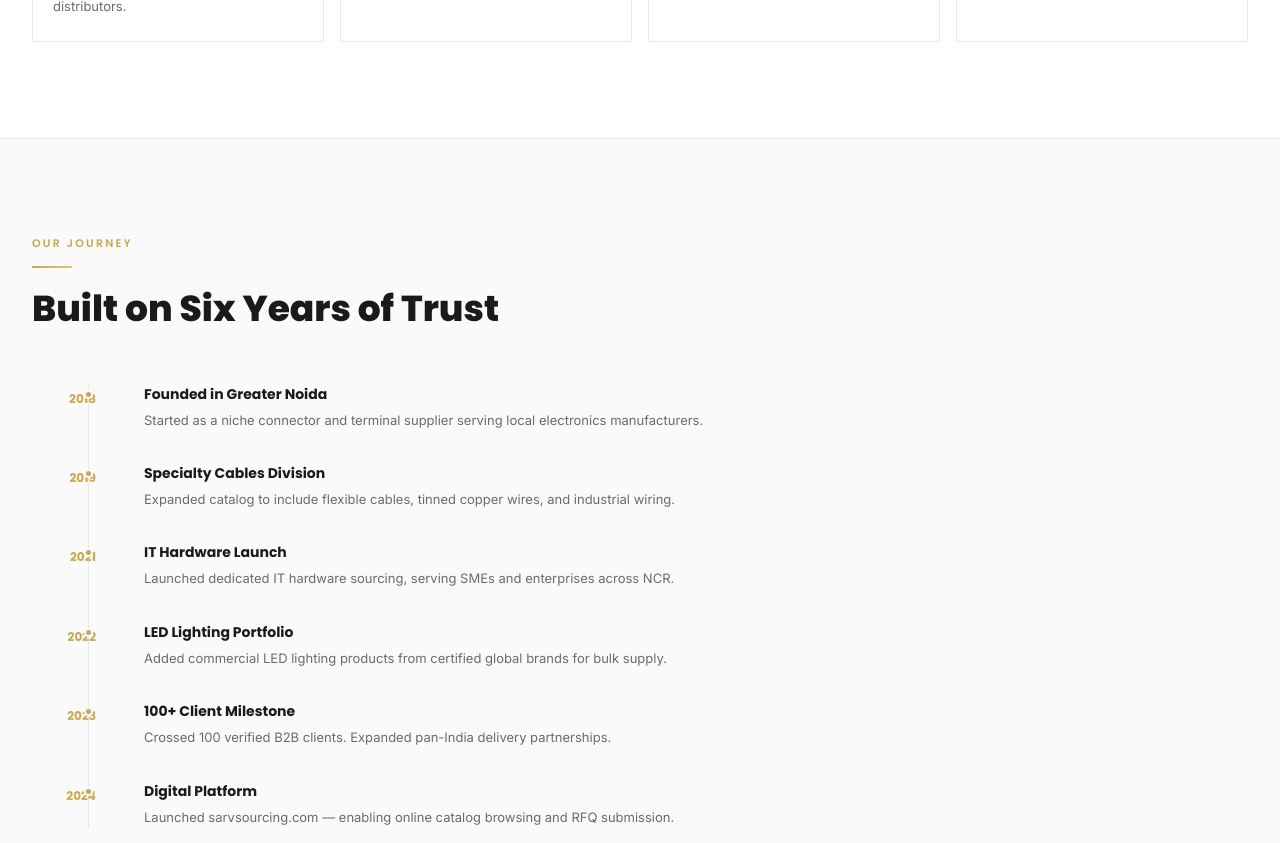
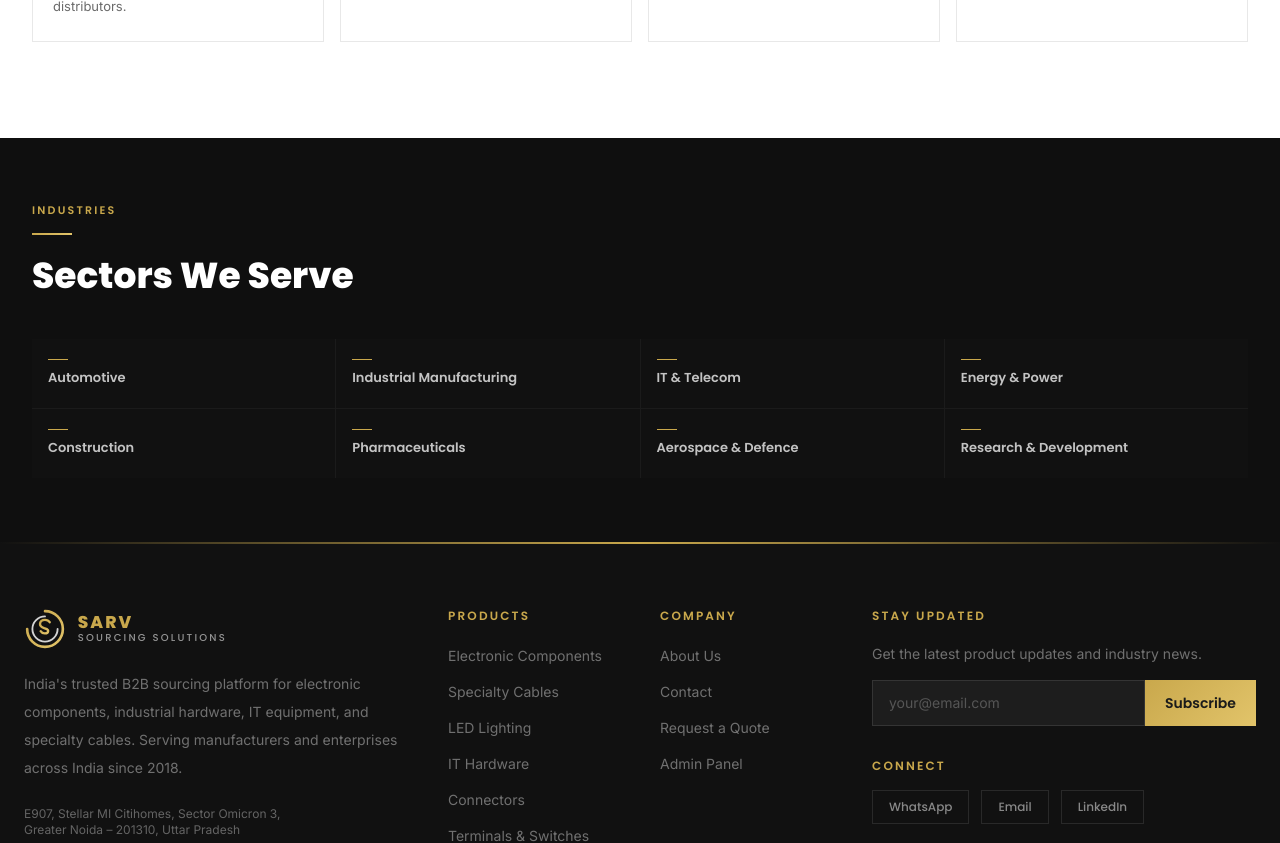
Before and after one commit to viveksaraswat123/sarvsourcing_website, a React (Vite) app: page /about in a window 1280 px wide. Shown: the part 1180-2023 px from the top of the page. Built offline with nearby package versions, Linux system fonts and the light colour scheme.

Commit message:
fixed tesimonial data and UI

```diff
--- a/src/components/sections/Hero.jsx
+++ b/src/components/sections/Hero.jsx
@@ -54,7 +54,7 @@ export default function Hero() {
             {/* Stats */}
             <motion.div initial={{ opacity: 0 }} animate={{ opacity: 1 }} transition={{ duration: 0.6, delay: 0.7 }}
               className="flex flex-wrap gap-6 sm:gap-10 mt-10">
-              {[{ num: '500+', lbl: 'Products' }, { num: '100+', lbl: 'Clients' }, { num: '6+', lbl: 'Years' }, { num: '50+', lbl: 'Brands' }].map((s, i) => (
+              {[{ num: '30+', lbl: 'Products' }, { num: '20+', lbl: 'Clients' }, { num: '6+', lbl: 'Months' }, { num: '50+', lbl: 'Brands' }].map((s, i) => (
                 <div key={i} className="flex flex-col gap-0.5">
                   <span style={{ fontFamily: "'Poppins', sans-serif", fontSize: 'clamp(18px, 3vw, 24px)', fontWeight: 800, color: '#C9A84C', lineHeight: 1 }}>{s.num}</span>
                   <span style={{ fontFamily: "'Inter', sans-serif", fontSize: 10, color: 'rgba(255,255,255,0.35)', letterSpacing: '0.08em', textTransform: 'uppercase' }}>{s.lbl}</span>
--- a/src/data/index.js
+++ b/src/data/index.js
@@ -254,14 +254,14 @@ export const products = [
 ]
 
 export const testimonials = [
-  {
-    id: 1,
-    name: 'Rajesh Kumar',
-    role: 'Procurement Head',
-    company: 'TechMfg Industries',
-    text: 'SARV Sourcing delivered 10,000 Molex connectors on schedule with full traceability documentation. Their pricing beat our existing vendors by 18% on bulk orders. The team is professional and highly responsive.',
-    rating: 5,
-  },
+  // {
+  //   id: 1,
+  //   name: 'Rajesh Kumar',
+  //   role: 'Procurement Head',
+  //   company: 'TechMfg Industries',
+  //   text: 'SARV Sourcing delivered 10,000 Molex connectors on schedule with full traceability documentation. Their pricing beat our existing vendors by 18% on bulk orders. The team is professional and highly responsive.',
+  //   rating: 5,
+  // },
   {
     id: 2,
     name: 'Sneha Patel',
@@ -269,15 +269,15 @@ export const testimonials = [
     company: 'AutoDrive Components',
     text: 'We rely on SARV for all specialty cable requirements. Their custom sourcing capability eliminated three separate vendors from our supply chain. Saved us significant procurement overhead.',
     rating: 5,
-  },
-  {
-    id: 3,
-    name: 'Amit Mehra',
-    role: 'IT Infrastructure Manager',
-    company: 'GreenField Technologies',
-    text: 'Sourced 50 all-in-one PCs for our new office setup through SARV. Competitive pricing, proper invoicing, and on-time delivery. Will be using them for all future IT procurement. Overall best experience provided by their team.',
-    rating: 5,
-  },
+  }
+  // {
+  //   id: 3,
+  //   name: 'Amit Mehra',
+  //   role: 'IT Infrastructure Manager',
+  //   company: 'GreenField Technologies',
+  //   text: 'Sourced 50 all-in-one PCs for our new office setup through SARV. Competitive pricing, proper invoicing, and on-time delivery. Will be using them for all future IT procurement. Overall best experience provided by their team.',
+  //   rating: 5,
+  // },
 ]
 
 export const stats = [
--- a/src/pages/AboutPage.jsx
+++ b/src/pages/AboutPage.jsx
@@ -33,7 +33,7 @@ export default function AboutPage() {
               <h1 style={{ fontFamily: "'Poppins', sans-serif", fontWeight: 800, fontSize: 'clamp(30px, 5vw, 54px)', color: '#FFFFFF', lineHeight: 1.1, marginBottom: 18 }}>
                 Simplifying Industrial<br />
                 <span style={{ background: 'linear-gradient(135deg, #C9A84C, #E2C46A)', WebkitBackgroundClip: 'text', WebkitTextFillColor: 'transparent' }}>
-                  Sourcing Since 2018
+                  Sourcing Since 2025
                 </span>
               </h1>
               <p style={{ fontFamily: "'Inter', sans-serif", fontSize: 'clamp(14px, 2vw, 16px)', color: 'rgba(255,255,255,0.5)', lineHeight: 1.8, maxWidth: 480 }}>
@@ -55,10 +55,10 @@ export default function AboutPage() {
             <FadeUp delay={0.15}>
               <div className="grid grid-cols-2" style={{ gap: 1, background: 'rgba(201,168,76,0.15)' }}>
                 {[
-                  { num: '500+', lbl: 'Products in Catalog' },
-                  { num: '100+', lbl: 'Verified B2B Clients' },
-                  { num: '50+', lbl: 'Global Brands' },
-                  { num: '6+', lbl: 'Years of Expertise' },
+                  { num: '30+', lbl: 'Products in Catalog' },
+                  { num: '20+', lbl: 'Verified B2B Clients' },
+                  { num: '15+', lbl: 'Global Brands' },
+                  { num: '6+', lbl: 'Months of Expertise' },
                 ].map((s, i) => (
                   <div key={i} style={{ background: '#111111', padding: 'clamp(20px, 4vw, 32px) clamp(16px, 3vw, 28px)', textAlign: 'center' }}>
                     <p style={{ fontFamily: "'Poppins', sans-serif", fontSize: 'clamp(28px, 5vw, 40px)', fontWeight: 900, color: '#C9A84C', lineHeight: 1 }}>{s.num}</p>
@@ -117,35 +117,7 @@ export default function AboutPage() {
         </div>
       </section>
 
-      {/* Timeline */}
-      <section className="py-16 sm:py-24 px-5 sm:px-8" style={{ background: '#FAFAFA', borderTop: '1px solid #E8E8E8' }}>
-        <div className="max-w-7xl mx-auto">
-          <FadeUp>
-            <SectionLabel>Our Journey</SectionLabel>
-            <GoldLine />
-            <h2 style={{ fontFamily: "'Poppins', sans-serif", fontSize: 'clamp(22px, 4vw, 36px)', fontWeight: 800, color: '#1A1A1A', marginBottom: 48 }}>
-              Built on Six Years of Trust
-            </h2>
-          </FadeUp>
-          <div style={{ position: 'relative', maxWidth: 680 }}>
-            <div style={{ position: 'absolute', left: 56, top: 0, bottom: 0, width: 1, background: '#E8E8E8' }} />
-            {timeline.map((item, i) => (
-              <FadeUp key={i} delay={i * 0.1}>
-                <div style={{ display: 'grid', gridTemplateColumns: '80px 1fr', gap: 20, marginBottom: 32, position: 'relative' }}>
-                  <div style={{ textAlign: 'right', paddingRight: 16, paddingTop: 2 }}>
-                    <span style={{ fontFamily: "'Poppins', sans-serif", fontSize: 12, fontWeight: 700, color: '#C9A84C' }}>{item.year}</span>
-                  </div>
-                  <div style={{ position: 'absolute', left: 52, top: 6, width: 9, height: 9, background: '#C9A84C', borderRadius: '50%', border: '2px solid #FAFAFA' }} />
-                  <div style={{ paddingLeft: 12 }}>
-                    <p style={{ fontFamily: "'Poppins', sans-serif", fontSize: 14, fontWeight: 700, color: '#1A1A1A', marginBottom: 5 }}>{item.title}</p>
-                    <p style={{ fontFamily: "'Inter', sans-serif", fontSize: 13, color: '#6B6B6B', lineHeight: 1.65 }}>{item.desc}</p>
-                  </div>
-                </div>
-              </FadeUp>
-            ))}
-          </div>
-        </div>
-      </section>
+
 
       {/* Industries */}
       <section className="py-16 px-5 sm:px-8" style={{ background: '#0F0F0F' }}>
```
